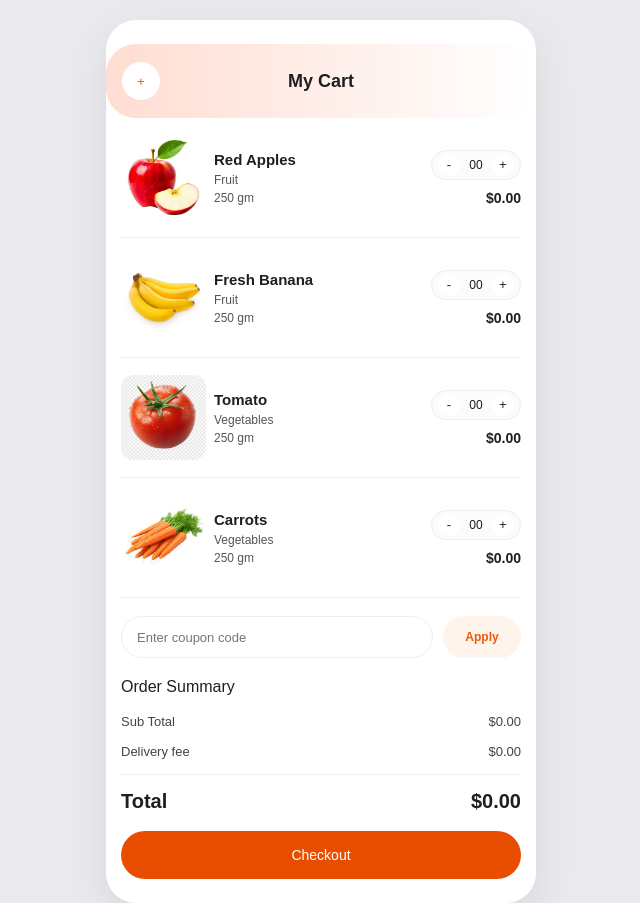
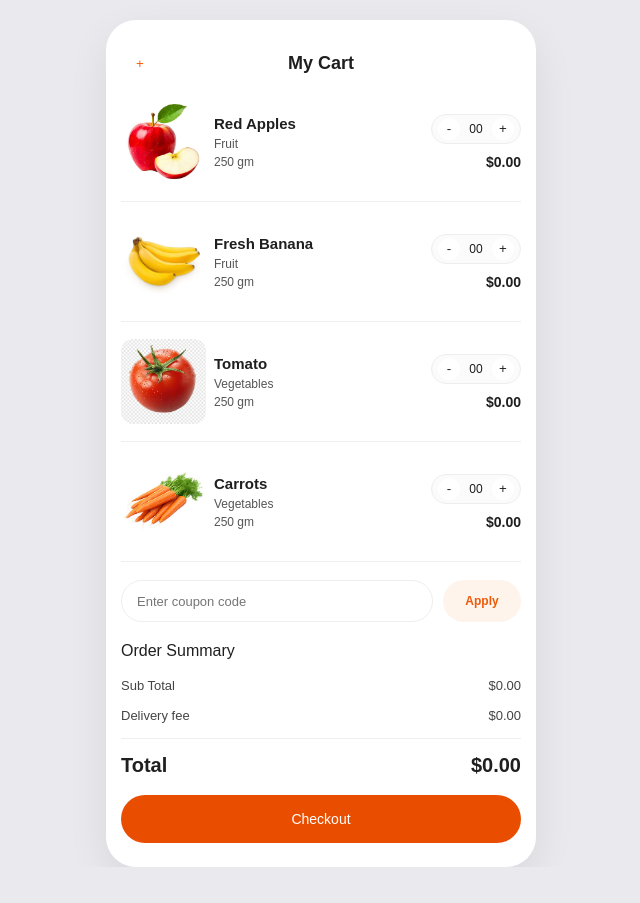
Before and after one commit to Creedbuilds/Mycart, a React (Vite) app: page / in a window 1280 px wide. Shown: the whole page, without its empty margins (319-959 px from the left). After the commit the page ends 867 px from the top, so only its background shows below. Built offline with nearby package versions, Linux system fonts and the light colour scheme.

Commit message:
Comment out margin and background styles
Comment out margin and background properties in App.css.

```diff
--- a/src/App.css
+++ b/src/App.css
@@ -42,9 +42,9 @@ button {
   display: grid;
   grid-template-columns: 40px 1fr 40px;
   align-items: center;
-  margin: 0px -15px 0px;
+  /* margin: 0px -15px 0px;
    background: linear-gradient(to right ,#ffddd2,white);
-  padding: 18px 16px;
+  padding: 18px 16px; */
 
   /* position: relative;
   overflow: hidden; */
```
